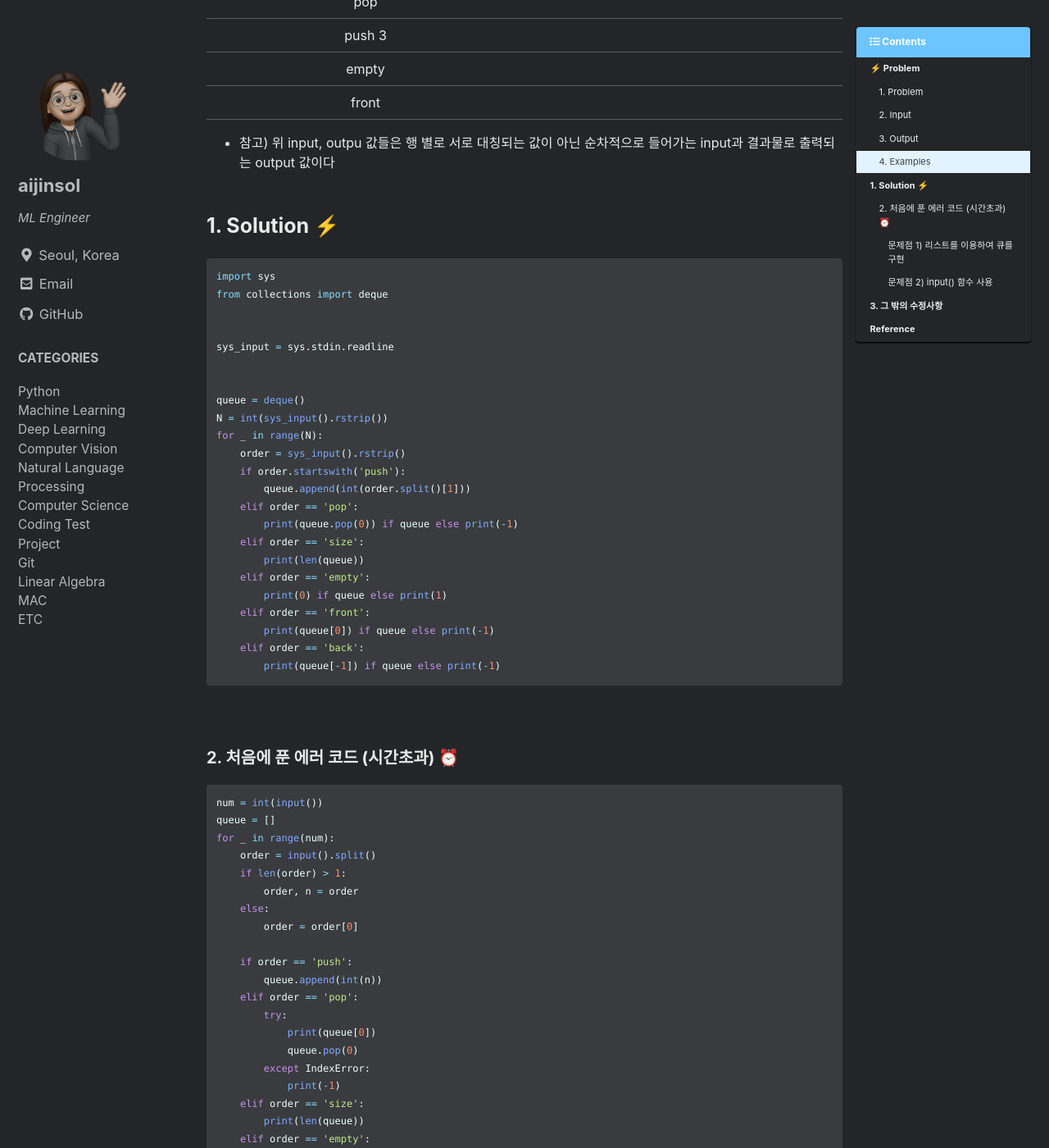
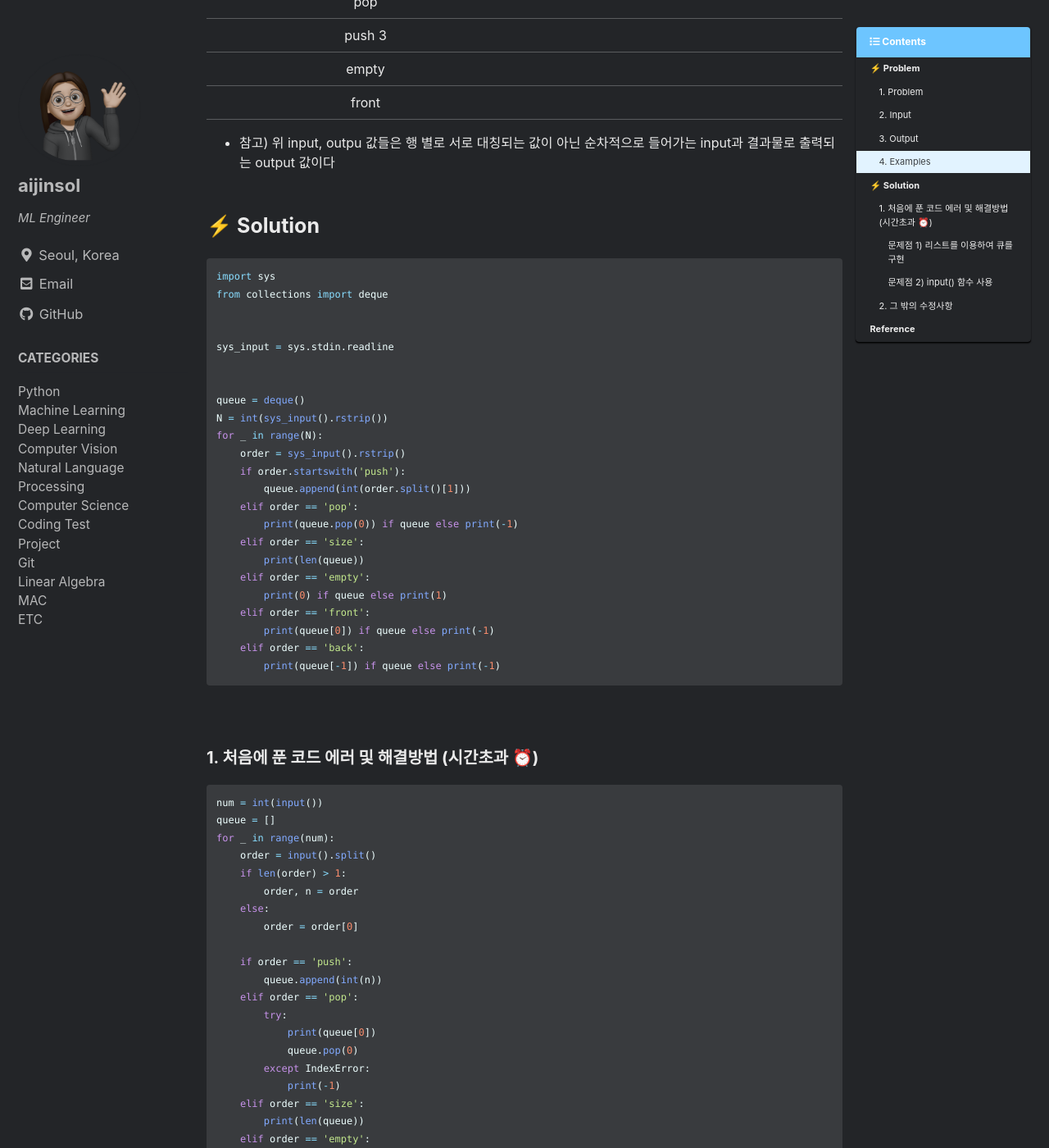
Before and after one commit to aijinsol/aijinsol.github.io, a Jekyll site: the page built from _posts/2023-05-23-boj_10845.md, in a window 1280 px wide and 1400 px high, scrolled down 1708 px. Shown: the whole window at 82% size. Built offline with Jekyll 4.4.1, drawn with Linux system fonts in a browser that asks for light colours; cached includes are drawn as plain includes; comment, search, counter and statistics services are not loaded; some of the changed text lies outside the part shown.

Commit message:
docs: correct some mistakes

````diff
--- a/_posts/2023-05-23-boj_10845.md
+++ b/_posts/2023-05-23-boj_10845.md
@@ -86,7 +86,7 @@
 
 <br>
 
-## 2. 처음에 푼 에러 코드 (시간초과) ⏰
+## 1. 처음에 푼 코드 에러 및 해결방법 (시간초과 ⏰)
 ```python
 num = int(input())
 queue = []
@@ -133,7 +133,7 @@
 
 <br>
 
-# 3. 그 밖의 수정사항
+## 2. 그 밖의 수정사항
 
 + `for` 조건문 아래 첫줄에서 `len(order)`는 항상 1보다 클 수밖에 없다..! 완전 잘못 짠 코드.. `startswith()` 함수를 이용한 코드로 새로 변경하였다!
 + 파이썬에서 상수를 나타내는 변수는 대문자와 밑줄로 구성된 이름으로 짓는 것이 일반적인 컨벤션!
````
Also changed, not shown: other parts of _posts/2023-05-23-boj_10845.md (+1 -1 lines).
